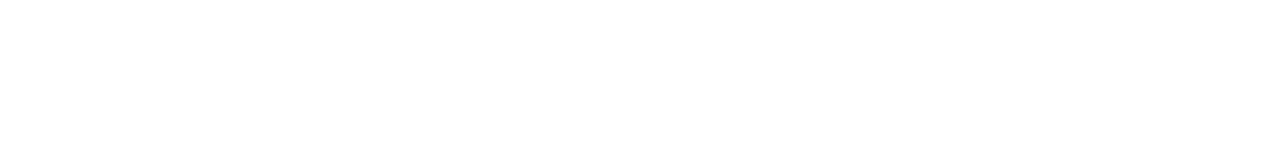
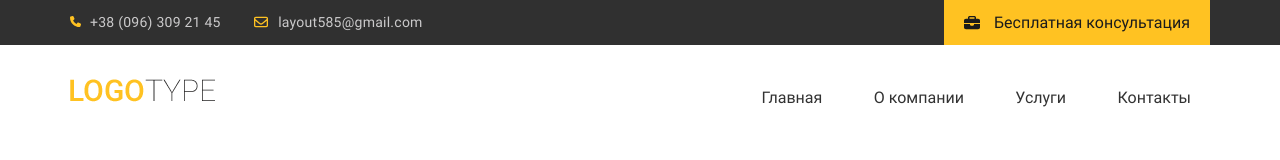
Before and after one commit to Camarederic/Legal-Consultation, a website: page app/index.html in a window 1280 px wide. Drawn offline with nearby package versions, Linux system fonts and the light colour scheme; files that its build step writes are made by us from their sources.

Commit message:
added the header section and fonts

```diff
--- a/app/index.html
+++ b/app/index.html
@@ -1,13 +1,64 @@
 <!DOCTYPE html>
-<html lang="en">
+<html lang="ru">
   <head>
     <meta charset="UTF-8" />
     <meta name="viewport" content="width=device-width, initial-scale=1.0" />
     <title>Document</title>
+    <link
+      rel="stylesheet"
+      href="https://cdn.jsdelivr.net/gh/fancyapps/fancybox@3.5.7/dist/jquery.fancybox.min.css"
+    />
     <link rel="stylesheet" href="css/style.min.css" />
   </head>
   <body>
+    <header class="header">
+      <div class="header__top">
+        <div class="container">
+          <div class="header__contacts">
+            <a class="header__phone" href="tel:+380963092145"
+              >+38 (096) 309 21 45</a
+            >
+            <a class="header__email" href="#">layout585@gmail.com</a>
+            <a class="header__btn" data-fancybox data-src="#modal" href="#">Бесплатная консультация</a>
+          </div>
+        </div>
+      </div>
+      <div class="header__content">
+        <div class="container">
+          <div class="header__content-inner">
+            <div class="header__logo">
+              <a href="#">
+                <img src="images/logo.png" alt="logo" />
+              </a>
+            </div>
+            <nav class="menu">
+              <ul class="menu__list">
+                <li class="menu__list-link">
+                  <a href="#">Главная</a>
+                </li>
+                <li class="menu__list-link">
+                  <a href="#">О компании</a>
+                </li>
+                <li class="menu__list-link">
+                  <a href="#">Услуги</a>
+                </li>
+                <li class="menu__list-link">
+                  <a href="#">Контакты</a>
+                </li>
+              </ul>
+            </nav>
+          </div>
+        </div>
+      </div>
+    </header>
 
+    <div id="modal">
+      <h2>Hello!</h2>
+      <p>You are awesome!</p>
+    </div>
+
+    <script src="https://ajax.googleapis.com/ajax/libs/jquery/3.7.1/jquery.min.js"></script>
+    <script src="https://cdn.jsdelivr.net/gh/fancyapps/fancybox@3.5.7/dist/jquery.fancybox.min.js"></script>
     <script src="js/main.min.js"></script>
   </body>
 </html>
--- a/app/scss/_fonts.scss
+++ b/app/scss/_fonts.scss
@@ -0,0 +1,39 @@
+@font-face {
+  font-family: "Roboto-Regular";
+  font-weight: 400;
+  font-style: normal;
+  src: local("Roboto-Regular"),
+    url("../fonts/Roboto-Regular.woff2") format("woff2"),
+    url("../fonts/Roboto-Regular.woff") format("woff");
+  font-display: swap;
+}
+
+@font-face {
+  font-family: "Roboto-Medium";
+  font-weight: 500;
+  font-style: normal;
+  src: local("Roboto-Medium"),
+    url("../fonts/Roboto-Medium.woff2") format("woff2"),
+    url("../fonts/Roboto-Medium.woff") format("woff");
+  font-display: swap;
+}
+
+@font-face {
+  font-family: "PTSerif-Regular";
+  font-weight: 400;
+  font-style: normal;
+  src: local("PTSerif-Regular"),
+    url("../fonts/PTSerif-Regular.woff2") format("woff2"),
+    url("../fonts/PTSerif-Regular.woff") format("woff");
+  font-display: swap;
+}
+
+@font-face {
+  font-family: "PTSerif-Bold";
+  font-weight: 700;
+  font-style: normal;
+  src: local("PTSerif-Bold"),
+    url("../fonts/PTSerif-Bold.woff2") format("woff2"),
+    url("../fonts/PTSerif-Bold.woff") format("woff");
+  font-display: swap;
+}
--- a/app/scss/_global.scss
+++ b/app/scss/_global.scss
@@ -0,0 +1,11 @@
+body {
+  @extend %ptserif-400;
+  font-size: 14px;
+  line-height: 18px;
+  color: $default;
+}
+.container {
+  max-width: 1170px;
+  margin: 0 auto;
+  padding: 0 15px;
+}
--- a/app/scss/_reset.scss
+++ b/app/scss/_reset.scss
@@ -14,6 +14,7 @@ html {
 ul[class],
 ol[class] {
   padding: 0;
+  margin: 0;
 }
 body,
 h1,
@@ -52,4 +53,5 @@ select {
 
 a {
   text-decoration: none;
+  display: inline-block;
 }
--- a/app/scss/_vars.scss
+++ b/app/scss/_vars.scss
@@ -0,0 +1,22 @@
+$default: #5e5e5e;
+$accent: #ffc222;
+
+%roboto-400 {
+  font-family: "Roboto-Regular", sans-serif;
+  font-weight: 400;
+}
+
+%roboto-500 {
+  font-family: "Roboto-Medium", sans-serif;
+  font-weight: 500;
+}
+
+%ptserif-400 {
+  font-family: "PTSerif-Regular", sans-serif;
+  font-weight: 400;
+}
+
+%ptserif-700 {
+  font-family: "PTSerif-Bold", sans-serif;
+  font-weight: 700;
+}
--- /dev/null
+++ b/app/scss/blocks/_header.scss
@@ -0,0 +1,105 @@
+.header {
+  @extend %roboto-400;
+  &__top {
+    background-color: #303030;
+  }
+  &__btn {
+    float: right;
+    color: #1b1b1b;
+    font-size: 16px;
+    line-height: 36px;
+    background-color: $accent;
+    padding: 5px 20px 4px 50px;
+    display: block;
+    position: relative;
+    &__contacts::after {
+      content: "";
+      clear: both;
+      display: block;
+    }
+    &::before {
+      content: "";
+      position: absolute;
+      background-image: url("../icons/briefcase.svg");
+      width: 16px;
+      height: 14px;
+      left: 20px;
+      top: 16px;
+      background-repeat: no-repeat;
+    }
+  }
+  &__phone {
+    color: #cbcacb;
+    letter-spacing: 0.25px;
+    line-height: 45px;
+    padding-left: 20px;
+    padding-right: 30px;
+    position: relative;
+    &::before {
+      content: "";
+      position: absolute;
+      background-image: url("../icons/phone.svg");
+      width: 11px;
+      height: 11px;
+      left: 0;
+      top: 16px;
+      background-repeat: no-repeat;
+    }
+  }
+  &__email {
+    color: #cbcacb;
+    letter-spacing: 0.25px;
+    line-height: 45px;
+    padding-left: 20px;
+    padding-right: 30px;
+    position: relative;
+    &::before {
+      content: "";
+      position: absolute;
+      background-image: url("../icons/email.svg");
+      width: 14px;
+      height: 14px;
+      left: 0;
+      top: 15px;
+      background-repeat: no-repeat;
+    }
+  }
+
+  &__email {
+    padding-left: 24px;
+  }
+  &__content {
+    padding: 34px 0 23px;
+  }
+  &__content-inner {
+    display: flex;
+    justify-content: space-between;
+  }
+}
+
+.menu {
+  li + li {
+    padding-left: 10px;
+  }
+  &__list-link {
+    display: inline-block;
+    a {
+      color: #323232;
+      font-size: 16px;
+      line-height: 36px;
+      border: 1px solid transparent;
+      padding: 0 18px;
+      transition: all 0.3s;
+      &:hover {
+        border-color: $accent;
+      }
+    }
+  }
+}
+
+#modal {
+  display: none;
+  h2{
+    margin-bottom: 20px;
+  }
+}
--- a/app/scss/style.scss
+++ b/app/scss/style.scss
@@ -3,4 +3,8 @@
 @import "reset";
 @import "global";
 @import "libs";
+@import 'blocks/header';
+
+
+
 @import "media";
```
Also changed, not shown: app/fonts/PTSerif-Bold.woff (added), app/fonts/PTSerif-Bold.woff2 (added), app/fonts/PTSerif-Regular.woff (added), app/fonts/PTSerif-Regular.woff2 (added), app/fonts/Roboto-Medium.woff (added), app/fonts/Roboto-Medium.woff2 (added), app/fonts/Roboto-Regular.woff (added), app/fonts/Roboto-Regular.woff2 (added), app/icons/briefcase.svg (added), app/icons/email.svg (added), app/icons/phone.svg (added), app/images/logo.png (added), app/images/slider-fon.jpg (added).
